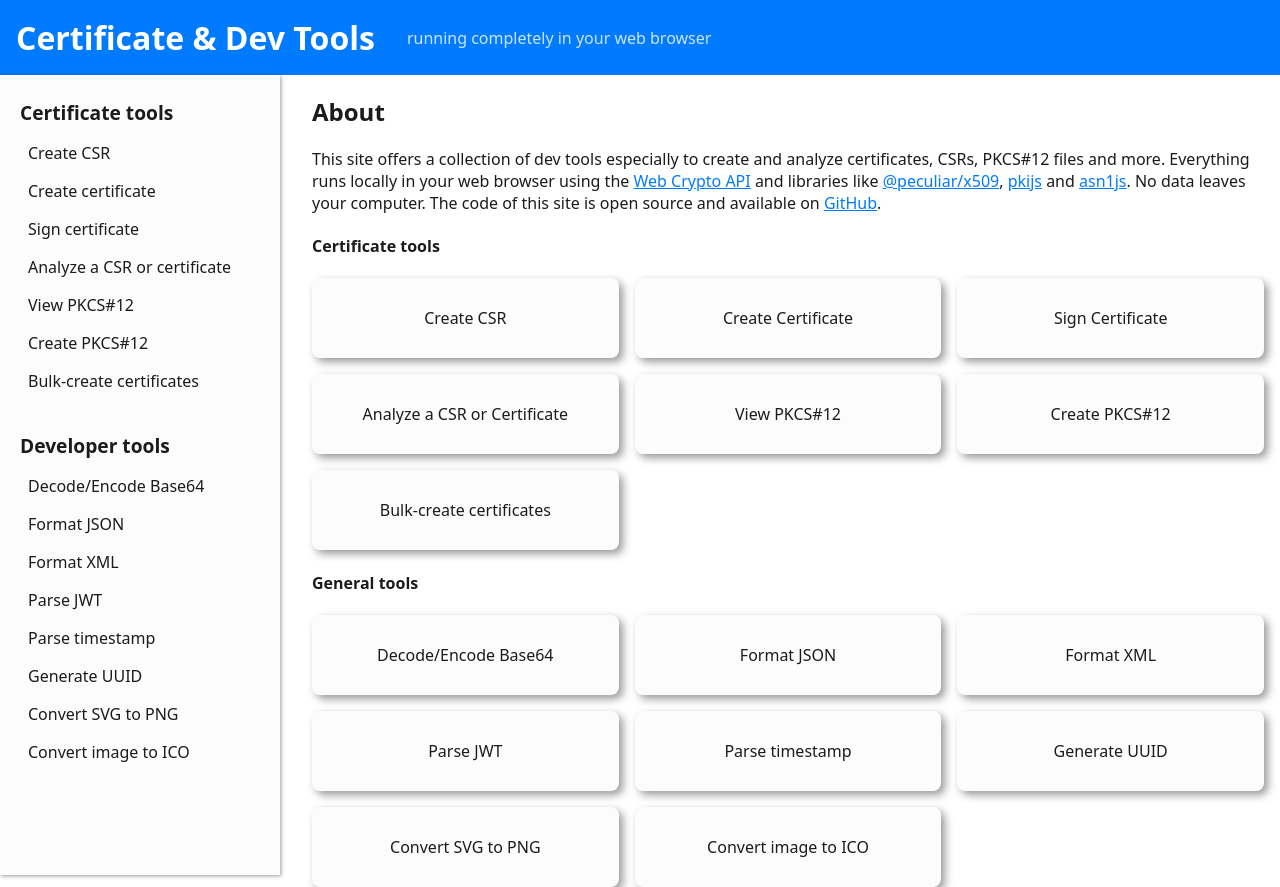
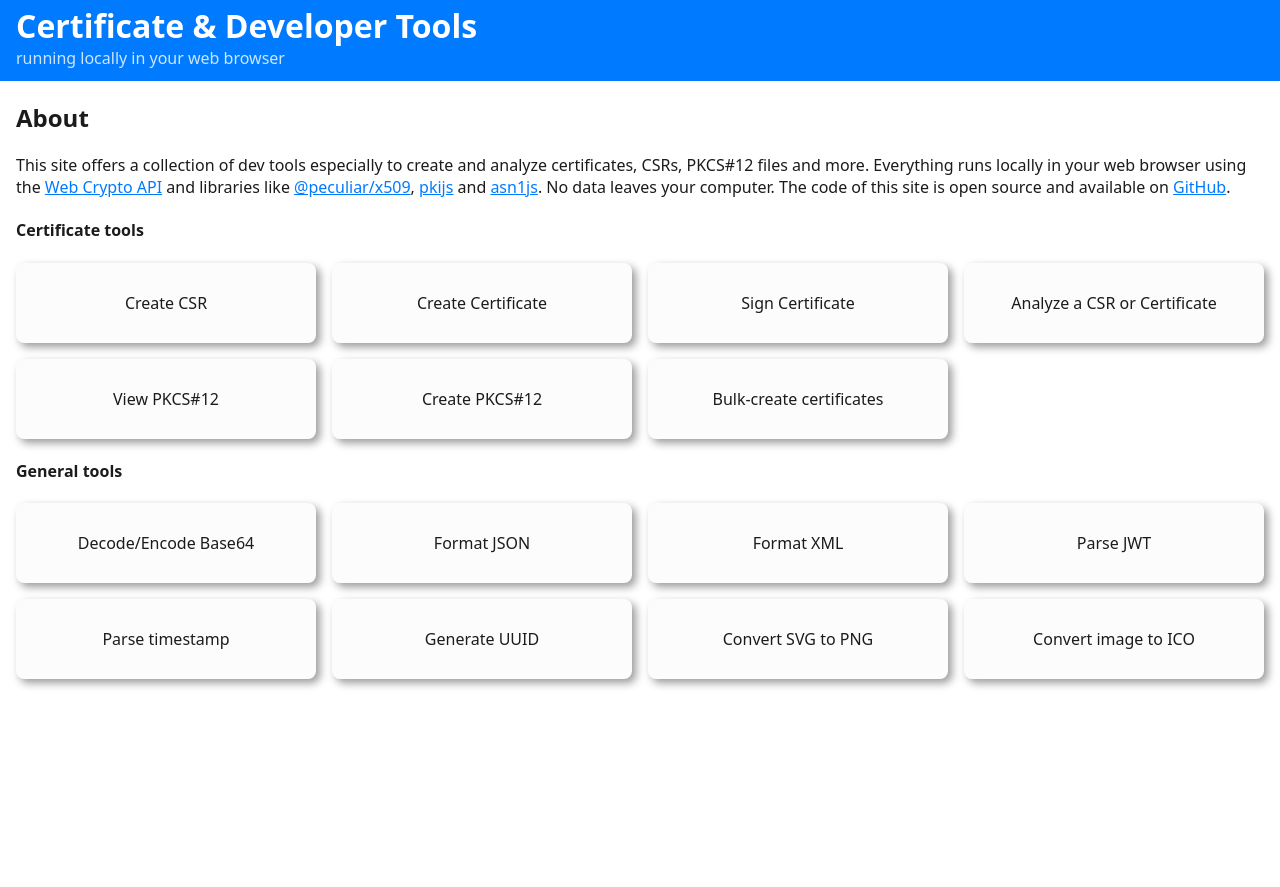
Before and after one commit to sbaeumlisberger/cert-tools, a SvelteKit app: page / in a window 1280 px wide. Built offline with nearby package versions, Linux system fonts and the light colour scheme.

Commit message:
Add GitHub button and highlight selected nav item

```diff
--- a/src/routes/+layout.svelte
+++ b/src/routes/+layout.svelte
@@ -17,21 +17,37 @@
 	<div class="header-content">
 		<div class="title-nav-button-container">
 			<a class="app-title-container" href="{base}/">
-				<h1 class="app-title">Certificate & Dev Tools</h1>
-				<div class="app-subtitle">running completely in your web browser</div>
+				<h1 class="app-title">Certificate & Developer Tools</h1>
+				<div class="app-subtitle">running locally in your web browser</div>
 			</a>
 		</div>
+
+		<div class="github-button-container">
+			<script async defer src="https://buttons.github.io/buttons.js"></script>
+			<a
+				class="github-button"
+				href="https://github.com/sbaeumlisberger/cert-tools"
+				data-icon="octicon-star"
+				data-show-count="true"
+				aria-label="Star sbaeumlisberger/cert-tools on GitHub">
+				GitHub
+			</a>
+		</div>
+
 		<button class="toggle-nav-button" on:click={toggleNav}>☰</button>
 	</div>
 </header>
 
 <div class="body">
-	<nav id="nav" class="nav" hidden={page.url.pathname === base + '/'}>
+	<nav id="nav" class="nav {page.url.pathname === base + '/' ? 'nav-collapsed' : ''}">
 		{#each navigation as category}
 			<div>
 				<div class="nav-category-title">{category.title}</div>
 				{#each category.items as item}
-					<a href="{base}{item.route}">{item.label}</a>
+					<a
+						href={base + item.route}
+						class={page.url.pathname === base + item.route ? 'active-nav-item' : ''}
+						>{item.label}</a>
 				{/each}
 			</div>
 		{/each}
@@ -54,9 +70,9 @@
 		flex: 1;
 		max-width: 1500px;
 		padding-inline: 1rem;
-		padding-block: 0.5rem;
 		display: flex;
 		justify-content: space-between;
+		align-items: center;
 		column-gap: 1rem;
 	}
 
@@ -67,18 +83,19 @@
 	.app-title-container {
 		flex: 1;
 		align-self: flex-start;
-		padding-block: 0.5rem;
+		padding-block-start: 0.5rem;
+		padding-block-end: 0.75rem;
 		text-decoration: none;
 		color: unset;
 		display: flex;
-		flex-direction: row;
-		align-items: center;
-		column-gap: 2rem;
-		flex-wrap: wrap;
+		flex-direction: column;
+		align-items: start;
+		gap: 0.25rem;
 	}
 
 	.app-title {
 		margin: 0;
+		line-height: 1.1;
 	}
 
 	.app-subtitle {
@@ -123,6 +140,10 @@
 		gap: 2rem;
 	}
 
+	.nav.nav-collapsed:not(.open) {
+		display: none;
+	}
+
 	.nav-category-title {
 		padding-inline: 0.25rem;
 		margin-bottom: 0.5rem;
@@ -138,20 +159,27 @@
 		padding-block: 0.5rem;
 		padding-inline: 0.75rem;
 		border-radius: 0.5rem;
+		border-left: 2px solid transparent;
 	}
 
 	.nav a:hover {
 		background: #00000044;
 	}
 
+	.nav a.active-nav-item {
+		border-radius: 0px;
+		border-left: 2px solid var(--primary-color);
+	}
+
 	.main {
 		flex: 1;
-		margin-inline: 1rem;
+		padding-inline: 1rem;
+		padding-block-end: 1rem;
 	}
 
 	@media (max-width: 800px) {
-		.body {
-			flex-direction: column;
+		.github-button-container {
+			display: none;
 		}
 
 		.toggle-nav-button {
@@ -172,5 +200,9 @@
 			flex: 1;
 			min-width: 160px;
 		}
+
+		.body {
+			flex-direction: column;
+		}
 	}
 </style>
```
